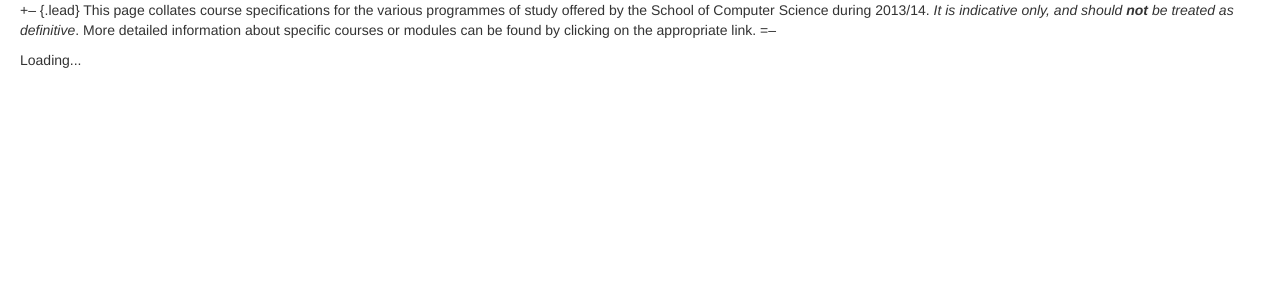
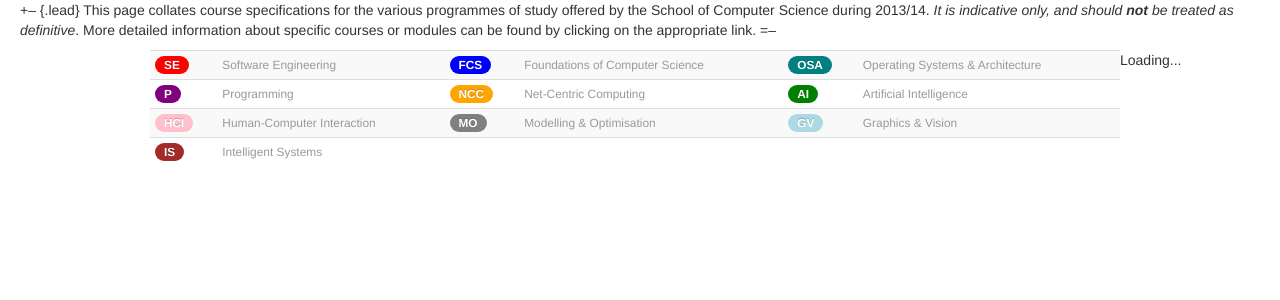
Before and after one commit to mor1/mort-www, a Jekyll site: the page built from courses/index.md, in a window 1280 px wide. Shown: the top 300 px of the page. Built offline with Jekyll 4.4.1, drawn with Linux system fonts in a browser that asks for light colours; Markdown is read by kramdown in place of the engine named in the settings.

Commit message:
[courses] add legend

```diff
--- a/courses/index.md
+++ b/courses/index.md
@@ -9,6 +9,43 @@ js: [courses]
 This page collates course specifications for the various programmes of study offered by the School of Computer Science during 2013/14. _It is indicative only, and should **not** be treated as definitive_. More detailed information about specific courses or modules can be found by clicking on the appropriate link.
 =--
 
+<div class="offset1 span10">
+  <small class="muted">
+    <table class="table table-condensed table-striped">
+      <tbody>
+        <tr>
+          <td><span class="badge red">SE</span></td>
+          <td>Software Engineering</td>
+          <td><span class="badge blue">FCS</span></td>
+          <td>Foundations of Computer Science</td>
+          <td><span class="badge teal">OSA</span></td>
+          <td>Operating Systems &amp; Architecture</td>
+        </tr>
+        <tr>
+          <td><span class="badge purple">P</span></td>
+          <td>Programming</td>
+          <td><span class="badge orange">NCC</span></td>
+          <td>Net-Centric Computing</td>
+          <td><span class="badge green">AI</span></td>
+          <td>Artificial Intelligence</td>
+        </tr>
+        <tr>
+          <td><span class="badge pink">HCI</span></td>
+          <td>Human-Computer Interaction</td>
+          <td><span class="badge grey">MO</span></td>
+          <td>Modelling &amp; Optimisation</td>
+          <td><span class="badge lightblue">GV</span></td>
+          <td>Graphics &amp; Vision</td>
+        </tr>
+        <tr>
+          <td><span class="badge brown">IS</span></td>
+          <td colspan="5">Intelligent Systems</td>
+        </tr>
+      </tbody>
+    </table>
+  </small>
+</div>
+
 <div id="courses">
   Loading...
 </div>
```
